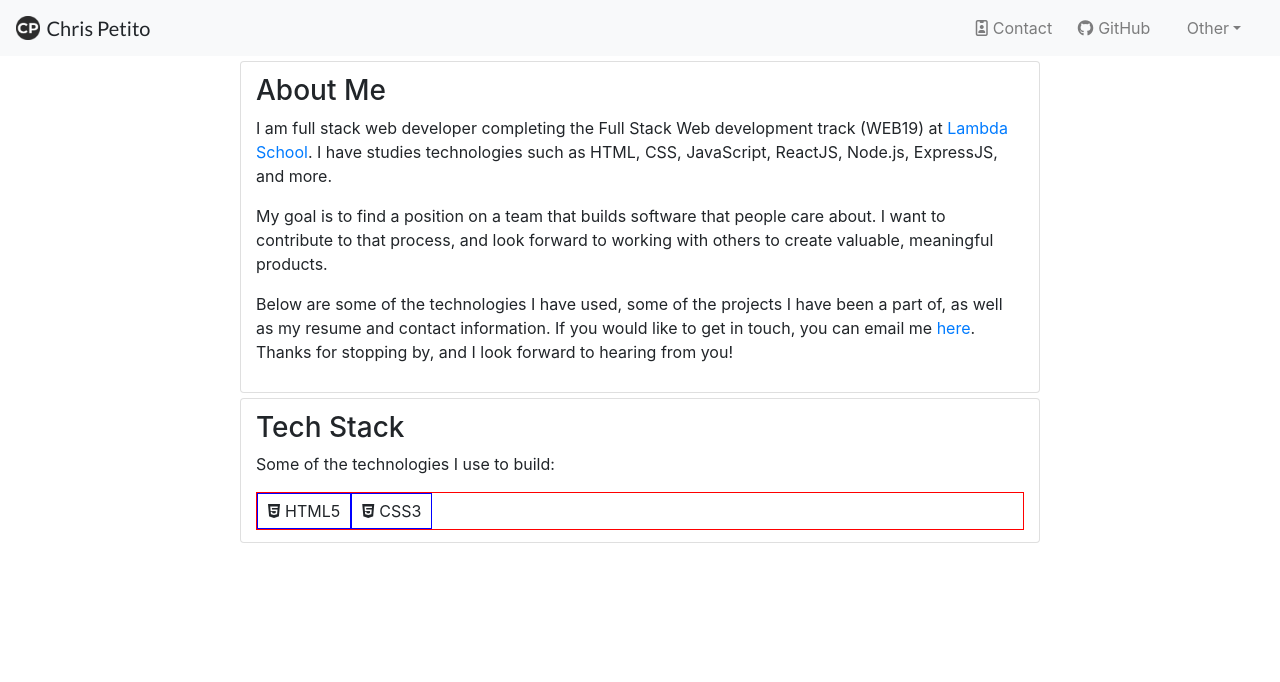
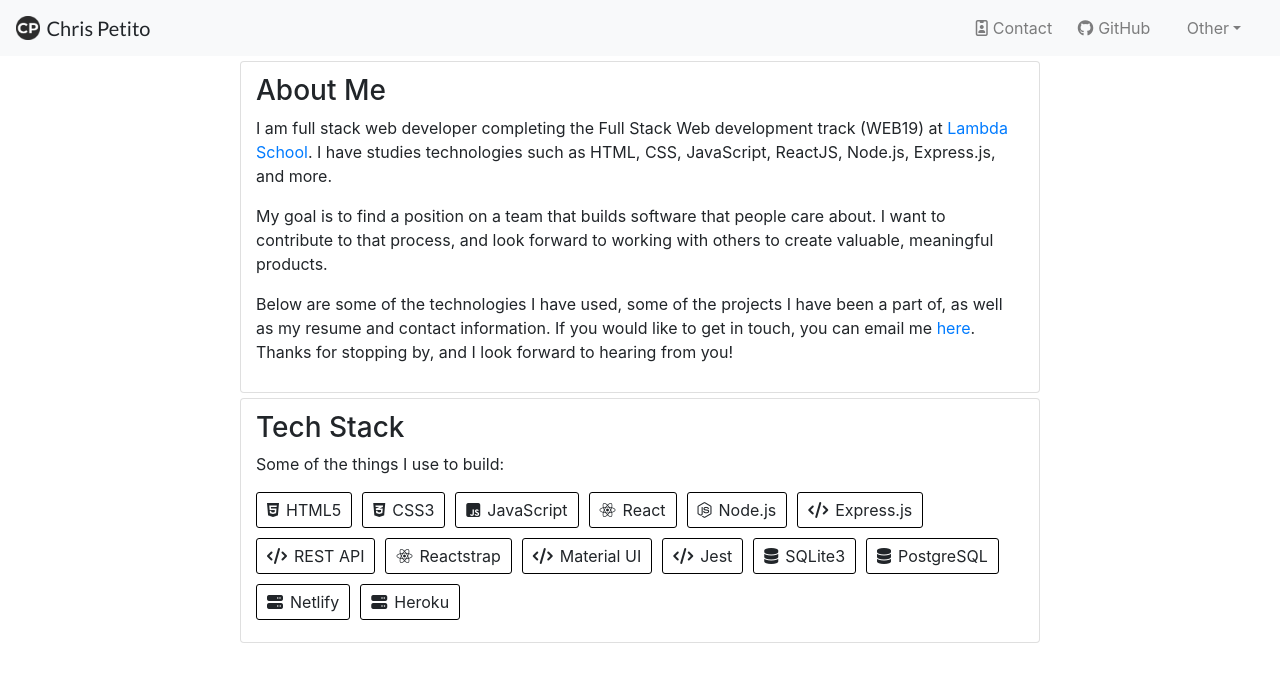
Before and after one commit to chrispetito/cp-portfolio, a React (Create React App) app: page / in a window 1280 px wide. Shown: the top 682 px of the page. Built offline with nearby package versions, Linux system fonts and the light colour scheme.

Commit message:
add tech stack badges

```diff
--- a/src/components/AboutMe.js
+++ b/src/components/AboutMe.js
@@ -22,7 +22,7 @@
             Lambda School
           </a>
           . I have studies technologies such as HTML, CSS, JavaScript, ReactJS,
-          Node.js, ExpressJS, and more.
+          Node.js, Express.js, and more.
         </p>
         <p className="about-me-text">
           My goal is to find a position on a team that builds software that
--- a/src/components/TechStack.js
+++ b/src/components/TechStack.js
@@ -12,7 +12,7 @@
       <Card>
         <h3 className="tech-stack-title">Tech Stack</h3>
         <p className="tech-stack-text">
-          Some of the technologies I use to build:
+          Some of the things I use to build:
         </p>
         <div className="tech-badge-div">
           <div className="ind-tech-badge">
@@ -20,8 +20,56 @@
             <p>HTML5</p>
           </div>
           <div className="ind-tech-badge">
-            <i class="fab fa-html5"></i>
+          <i class="fab fa-css3-alt"></i>
             <p>CSS3</p>
+          </div>
+          <div className="ind-tech-badge">
+          <i class="fab fa-js-square"></i>
+            <p>JavaScript</p>
+          </div>
+          <div className="ind-tech-badge">
+          <i class="fab fa-react"></i>
+            <p>React</p>
+          </div>
+          <div className="ind-tech-badge">
+          <i class="fab fa-node-js"></i>
+            <p>Node.js</p>
+          </div>
+          <div className="ind-tech-badge">
+          <i class="fas fa-code"></i>
+            <p>Express.js</p>
+          </div>
+          <div className="ind-tech-badge">
+          <i class="fas fa-code"></i>
+            <p>REST API</p>
+          </div>
+          <div className="ind-tech-badge">
+          <i class="fab fa-react"></i>
+            <p>Reactstrap</p>
+          </div>
+          <div className="ind-tech-badge">
+          <i class="fas fa-code"></i>
+            <p>Material UI</p>
+          </div>
+          <div className="ind-tech-badge">
+          <i class="fas fa-code"></i>
+            <p>Jest</p>
+          </div>
+          <div className="ind-tech-badge">
+          <i class="fas fa-database"></i>
+            <p>SQLite3</p>
+          </div>
+          <div className="ind-tech-badge">
+          <i class="fas fa-database"></i>
+            <p>PostgreSQL</p>
+          </div>
+          <div className="ind-tech-badge">
+          <i class="fas fa-server"></i>
+            <p>Netlify</p>
+          </div>
+          <div className="ind-tech-badge">
+          <i class="fas fa-server"></i>
+            <p>Heroku</p>
           </div>
         </div>
       </Card>
--- a/src/styling/techstack.css
+++ b/src/styling/techstack.css
@@ -5,17 +5,21 @@
     text-align: left;
 }
 .tech-badge-div {
-    border: 1px solid red;
+    /* border: 1px solid red; */
     display: flex;
+    flex-wrap: wrap;
 }
 .ind-tech-badge {
-    border: 1px solid blue;
+    border: 1px solid black;
     /* width: 100px; */
     display: flex;
     align-items: center;
     padding: 5px 10px;
+    margin-right: 10px;
+    margin-bottom: 10px;
+    border-radius: 3px;
 }
 .ind-tech-badge p {
     margin: 0;
-    margin-left: 5px;
+    margin-left: 7px;
 }
```
